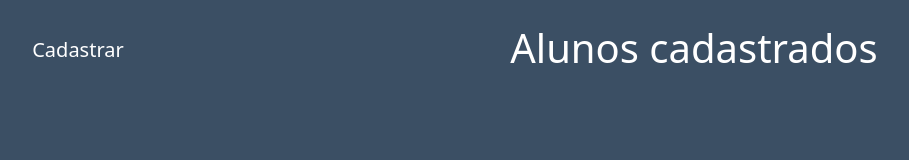
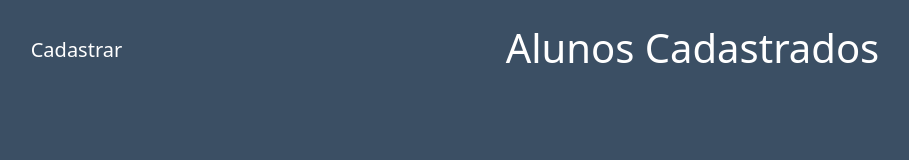
Before and after one commit to julianocamposcode/gerenciador-de-alunos, a plain HTML site: page cad junior/dados.html in a window 1280 px wide. Shown: the whole page, without its empty margins (186-1095 px from the left). Drawn offline with nearby package versions, Linux system fonts and the light colour scheme.

Commit message:
Update dados.html

```diff
--- a/cad junior/dados.html
+++ b/cad junior/dados.html
@@ -4,7 +4,7 @@
     <meta charset="UTF-8" />
     <meta http-equiv="X-UA-Compatible" content="IE=edge" />
     <meta name="viewport" content="width=device-width, initial-scale=1.0" />
-    <title>dados</title>
+    <title>Alunos Cadastrados</title>
     <link
       rel="shortcut icon"
       href="https://cdn-icons-png.flaticon.com/128/5732/5732837.png"
@@ -20,7 +20,7 @@
   <body>
     <div class="main">
       <h4><a class="cad" href="index.html">Cadastrar</a></h4>
-      <h1>Alunos cadastrados</h1>
+      <h1>Alunos Cadastrados</h1>
       <button class="limpar" onclick="limpar()">limpar dados</button>
     </div>
     <ul class="lista">
```
